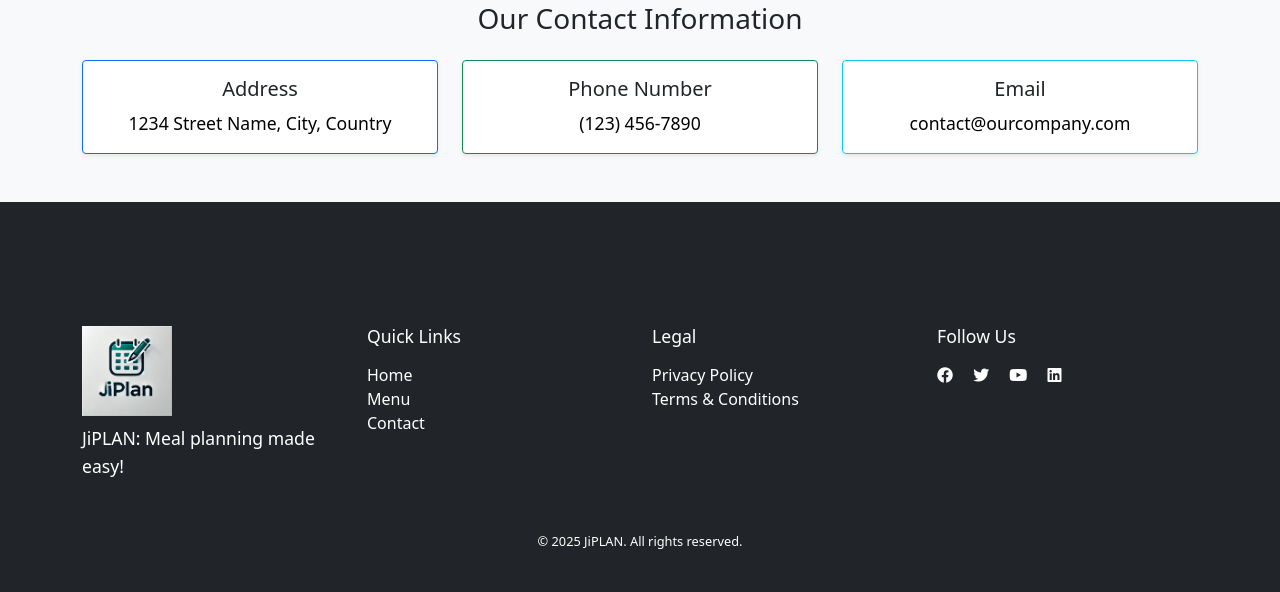
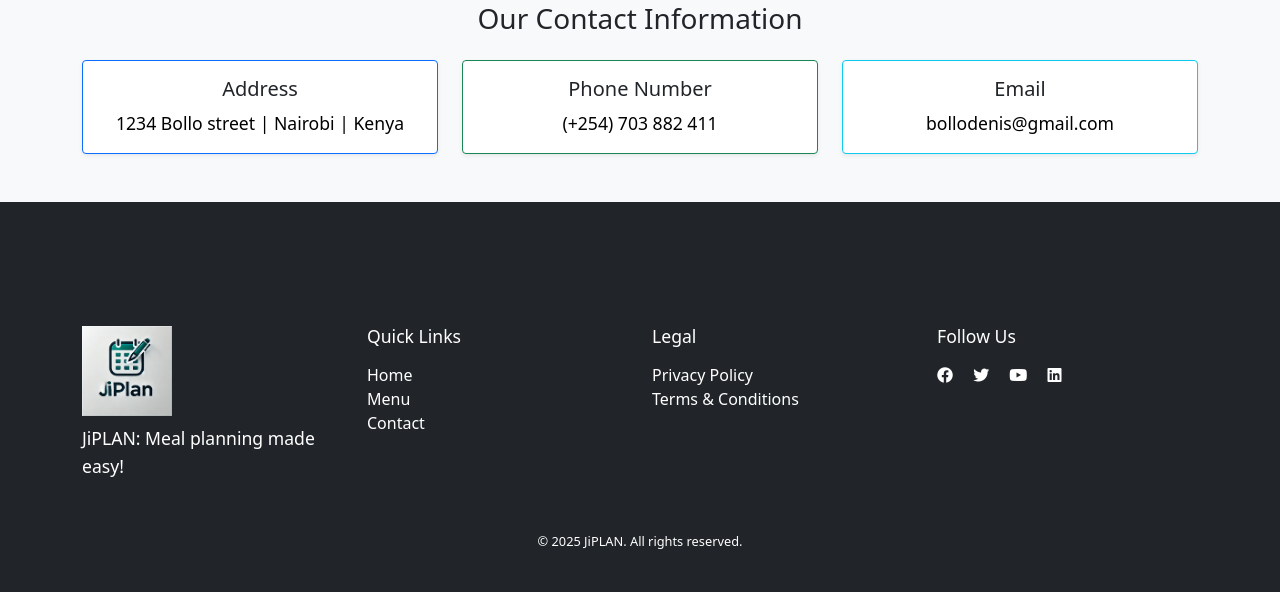
Before and after one commit to Bolodenis/Webstack--Portfolio-Project, a Flask app: page /contact in a window 1280 px wide. Shown: the part 654-1246 px from the top of the page. Run offline with Flask 3, Linux system fonts and the light colour scheme; some libraries are stand-ins or nearby versions.

Commit message:
contact update

```diff
--- a/templates/contact.html
+++ b/templates/contact.html
@@ -37,7 +37,7 @@
                 <div class="card border-primary shadow-sm">
                     <div class="card-body">
                         <h5 class="card-title text-center">Address</h5>
-                        <p class="card-text text-center">1234 Street Name, City, Country</p>
+                        <p class="card-text text-center">1234 Bollo street | Nairobi | Kenya</p>
                     </div>
                 </div>
             </div>
@@ -45,7 +45,7 @@
                 <div class="card border-success shadow-sm">
                     <div class="card-body">
                         <h5 class="card-title text-center">Phone Number</h5>
-                        <p class="card-text text-center">(123) 456-7890</p>
+                        <p class="card-text text-center">(+254) 703 882 411</p>
                     </div>
                 </div>
             </div>
@@ -53,7 +53,7 @@
                 <div class="card border-info shadow-sm">
                     <div class="card-body">
                         <h5 class="card-title text-center">Email</h5>
-                        <p class="card-text text-center">contact@ourcompany.com</p>
+                        <p class="card-text text-center">bollodenis@gmail.com</p>
                     </div>
                 </div>
             </div>
```
